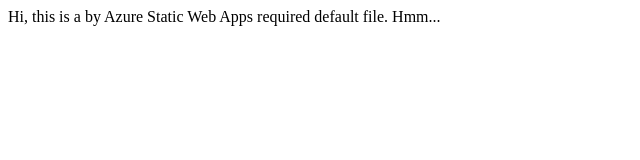
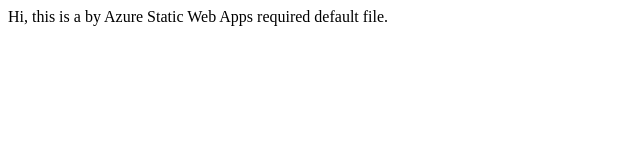
Before and after one commit to PiKiosk/slides, a plain HTML site: page index.html in a window 1280 px wide. Shown: the full height of the page, 0-640 px from the left. Drawn offline with Linux system fonts and the light colour scheme.

Commit message:
github actions outage...

```diff
--- a/index.html
+++ b/index.html
@@ -1,6 +1,5 @@
 <html>
     <body>
         Hi, this is a by Azure Static Web Apps required default file.
-        Hmm...
     </body>
 </html>
```
